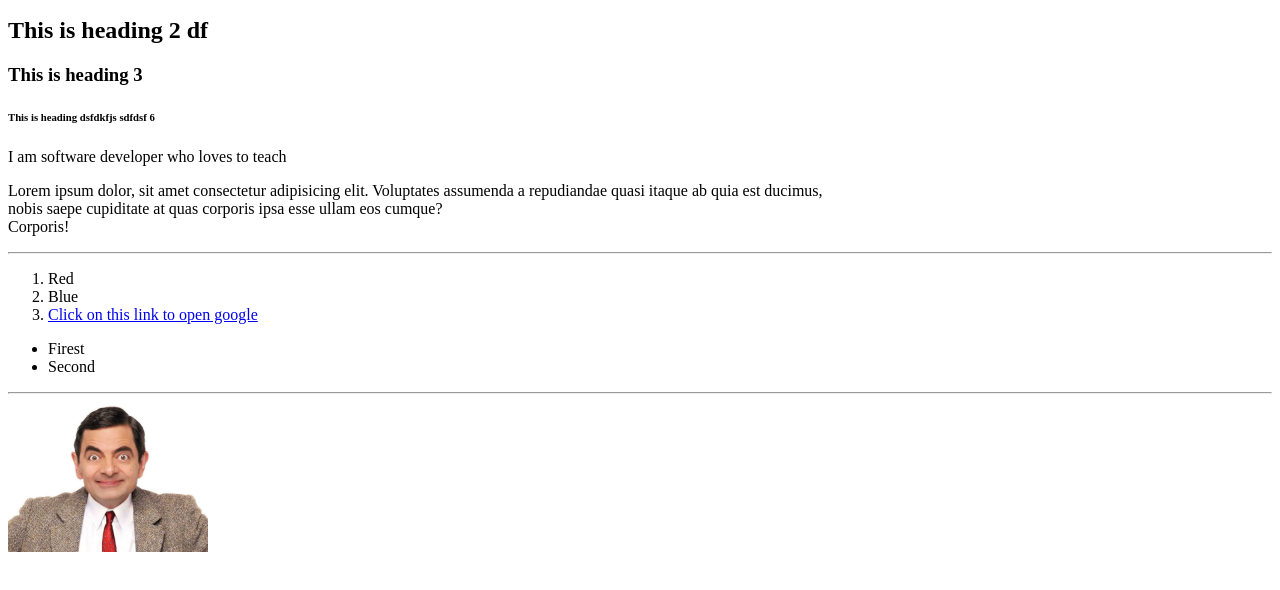
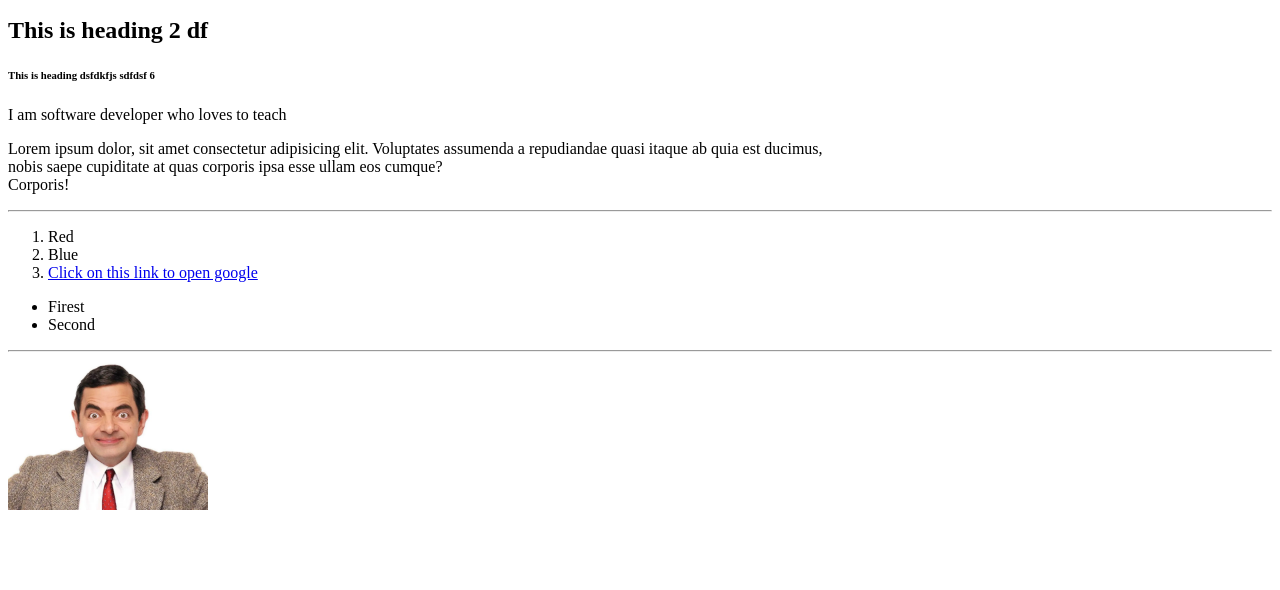
Before and after one commit to Ashish1322/Day1-Aug, a plain HTML site: page index.html in a window 1280 px wide. Shown: the part 136-726 px from the top of the page. Drawn offline with Linux system fonts and the light colour scheme.

Commit message:
dslfjdsf

```diff
--- a/index.html
+++ b/index.html
@@ -10,7 +10,6 @@
     <h1>Software Developer</h1>
     <h2>Hello</h2>
     <h2>This is heading 2 df</h2>
-    <h3>This is heading 3</h3>
     <h6>This is heading dsfdkfjs sdfdsf 6</h6>
     <p>I am software developer who loves to teach</p>
     <p>
```
